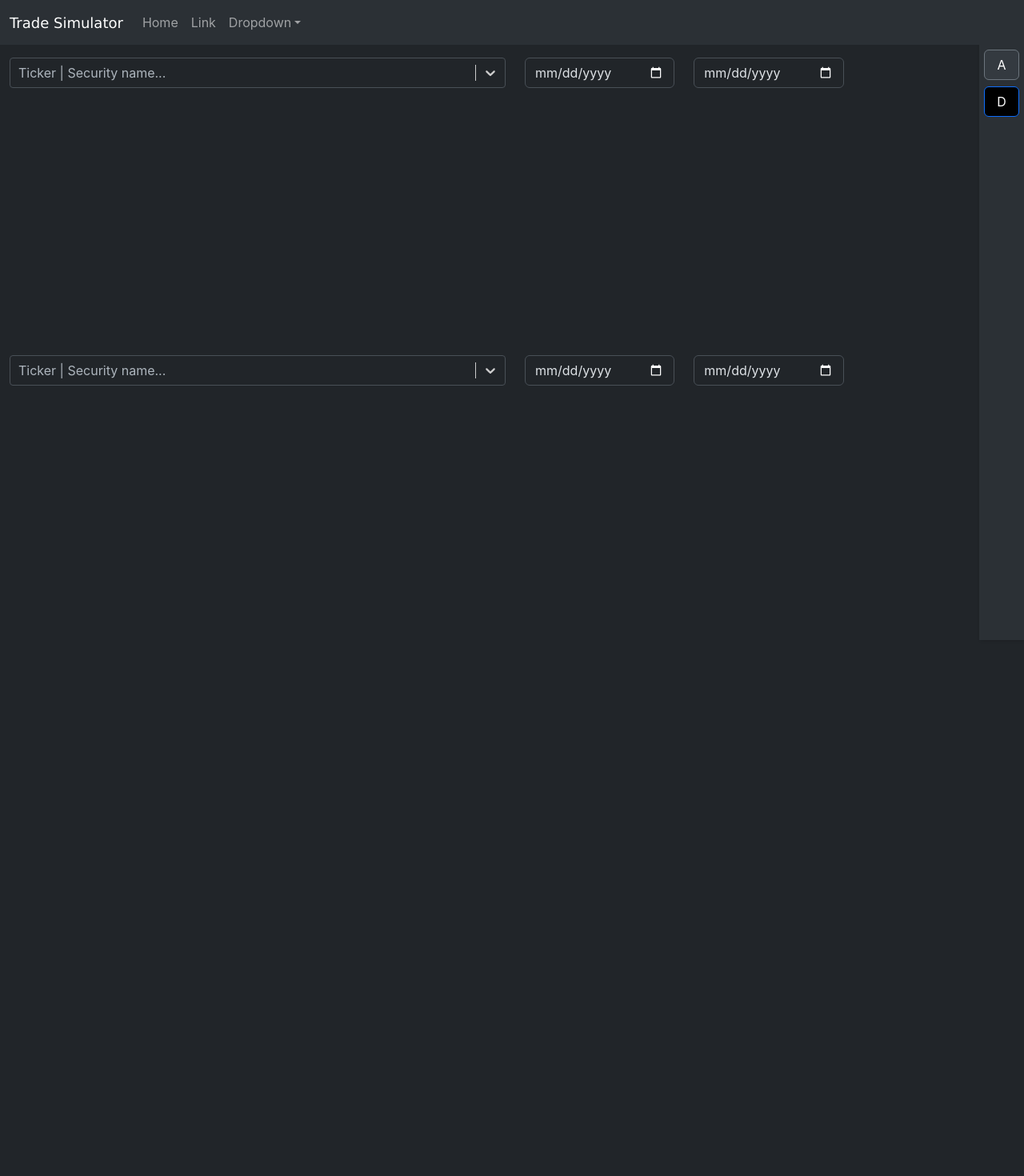
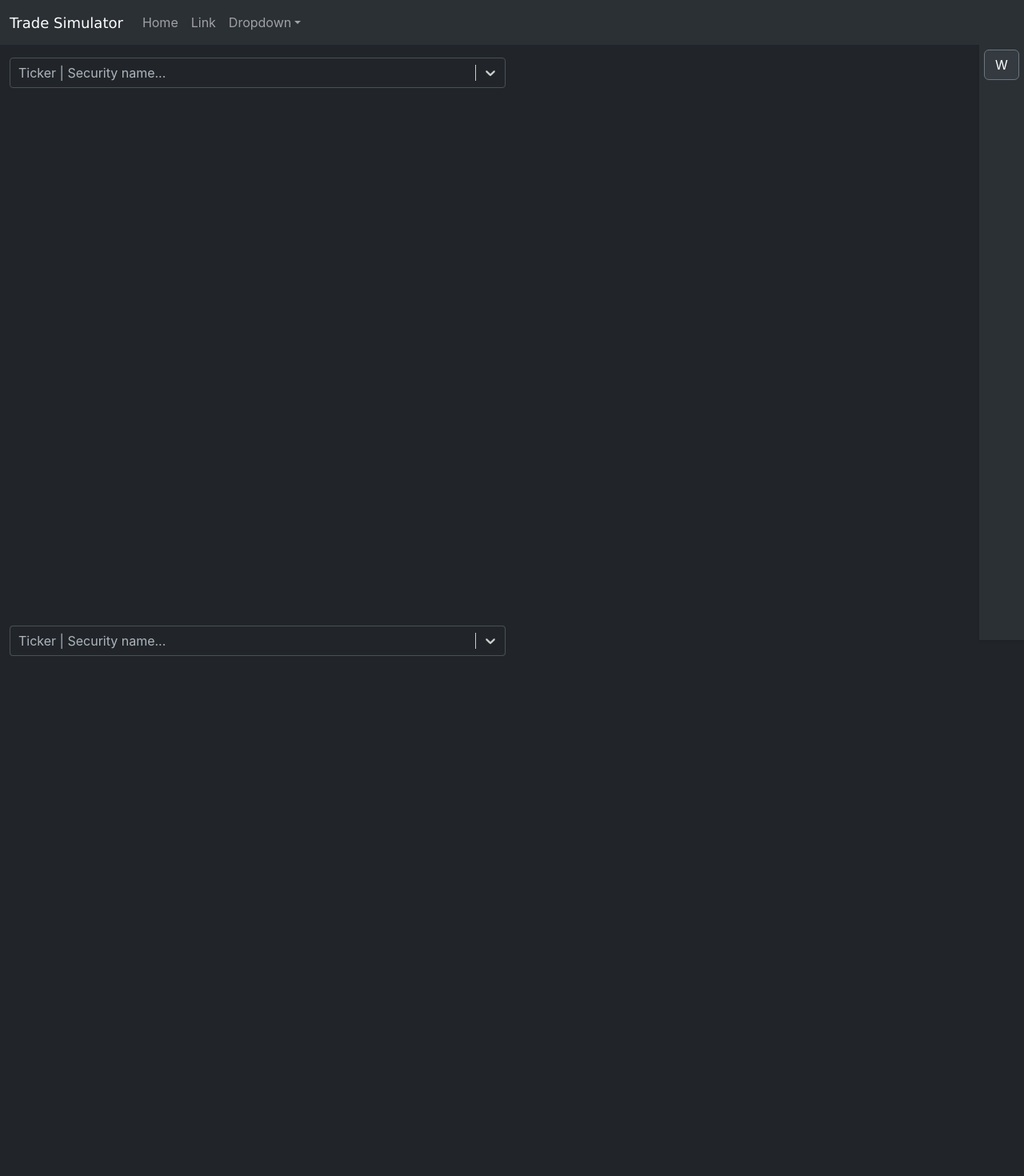
Before and after one commit to benWillan/trade-simulator, a React (Create React App) app in the folder WebApi/ClientApp/: page / in a window 1280 px wide. Shown: the top 1470 px of the page at 80% size. Before the commit the page ends 800 px from the top, so only its background shows below. Built offline with nearby package versions, Linux system fonts and the light colour scheme.

Commit message:
[refactor] 4 charts with OffCanvas

```diff
--- a/WebApi/ClientApp/src/App.tsx
+++ b/WebApi/ClientApp/src/App.tsx
@@ -7,26 +7,26 @@ import { useState } from 'react';
 
 function App() {
 
-  const [offCanvasVisibility, setOffcanvasVisibility] = useState<boolean>(false);
+  const [offCanvasVisibility, setOffCanvasVisibility] = useState<boolean>(false);
 
-  const showOffcanvas = () => {
+  const showOffCanvas = () => {
 
-    setOffcanvasVisibility(true);
+    setOffCanvasVisibility(true);
 
   }
 
-  const closeOffcanvas = () => {
+  const hideOffCanvas = () => {
 
-    setOffcanvasVisibility(false);
+    setOffCanvasVisibility(false);
 
   }
 
   return (
     <>
       <NavBar></NavBar>
-      <ContainerFluid chartsRendered={2}></ContainerFluid>
-      <Sidebar onShowOffcanvas={showOffcanvas}></Sidebar>
-      <OffCanvas visibility={offCanvasVisibility} onClose={closeOffcanvas} ></OffCanvas>
+      <ContainerFluid chartsRendered={4} isOffCanvasVisible={offCanvasVisibility}></ContainerFluid>
+      <Sidebar onWatchListShow={showOffCanvas}></Sidebar>
+      <OffCanvas visibility={offCanvasVisibility} onWatchListHide={hideOffCanvas} ></OffCanvas>
     </>
   );
 }
--- a/WebApi/ClientApp/src/components/charting/StockChart.tsx
+++ b/WebApi/ClientApp/src/components/charting/StockChart.tsx
@@ -78,7 +78,7 @@ function StockChart() {
           <AutocompleteInput onAutoCompleteSelect={handleStockSelect}></AutocompleteInput>
         </Col>
         <Col>
-          <StockChartDate onDateChange={handleDateChange} startDate={graphData?.stockQuotes[0].date.split("T")[0]} endDate={graphData?.stockQuotes.at(-1)?.date.split("T")[0]}></StockChartDate>
+          {/* <StockChartDate onDateChange={handleDateChange} startDate={graphData?.stockQuotes[0].date.split("T")[0]} endDate={graphData?.stockQuotes.at(-1)?.date.split("T")[0]}></StockChartDate> */}
         </Col>
       </Row>
       {/* height compensates for (~230px): Navbar, echarts datazoom and (stock/ticker + date) element heights */}
--- a/WebApi/ClientApp/src/components/charting/StockChartDate.tsx
+++ b/WebApi/ClientApp/src/components/charting/StockChartDate.tsx
@@ -25,11 +25,10 @@ function StockChartDate({onDateChange, startDate, endDate}: Props) {
     <Container fluid className='px-0 py-0'>
       <Form>
         <Row>
-          {/* <Col lg='4'></Col> */}
           <Col>
             <Form.Group className="mb-3" controlId="exampleForm.ControlInput1">
               {/* <Form.Label>Start Date</Form.Label> */}
-              <Form.Control type="date" onChange={(e) => {
+              <Form.Control style={{width: "142px"}} type="date" onChange={(e) => {
                 setLocalStartDate(e.target.value);
                 onDateChange(e.target.value, "start");
               }} value={localStartDate}/>
@@ -38,7 +37,7 @@ function StockChartDate({onDateChange, startDate, endDate}: Props) {
           <Col>
             <Form.Group className="mb-3" controlId="exampleForm.ControlTextarea1">
               {/* <Form.Label>End Date</Form.Label> */}
-              <Form.Control type='date' onChange={(e) => {
+              <Form.Control style={{width: "142px"}} type='date' onChange={(e) => {
                 setLocalEndDate(e.target.value);
                 onDateChange(e.target.value, "end");
               }} value={localEndDate}/>
--- a/WebApi/ClientApp/src/components/general/Sidebar.tsx
+++ b/WebApi/ClientApp/src/components/general/Sidebar.tsx
@@ -4,20 +4,20 @@ import { Nav } from "react-bootstrap";
 import {Button} from "react-bootstrap";
 
 type Props = {
-  onShowOffcanvas: () => void;
+  onWatchListShow: () => void;
 }
 
-const Sidebar = ({onShowOffcanvas}: Props) => {
+const Sidebar = ({onWatchListShow}: Props) => {
 
   return (
     <div
       className="bg-body-tertiary"
       style={{
-        height: "100vh",         // Full height
-        width: "56px",          // Sidebar width
-        position: "fixed",       // Stick to side
+        height: "100vh",              // Full height
+        width: "56px",                // Sidebar width
+        position: "fixed",            // Stick to side
         top: 0,
-        right: 0,                 // Change to "right: 0" if you want it on the right
+        right: 0,                     // Change to "right: 0" if you want it on the right
         backgroundColor: "#343a40", // Bootstrap dark color
         paddingTop: "20px",
         display: "flex",
@@ -42,11 +42,11 @@ const Sidebar = ({onShowOffcanvas}: Props) => {
         <Nav.Link href="/services" className="text-white">Services</Nav.Link>
         <Nav.Link href="/contact" className="text-white">Contact</Nav.Link> */}
         <div style={{position: "absolute", top: "62px", width: "100%", textAlign: "center"}}>
-          <Button onClick={onShowOffcanvas} variant="secondary" className="bg-body-secondary" style={{width: "80%"}}>A</Button>
+          <Button onClick={onWatchListShow} variant="secondary" className="bg-body-secondary" style={{width: "80%"}}>W</Button>
         </div>
-        <div style={{position: "absolute", top: "108px", width: "100%", textAlign: "center"}}>
+        {/* <div style={{position: "absolute", top: "108px", width: "100%", textAlign: "center"}}>
           <Button style={{width: "80%", backgroundColor: "black"}}>D</Button>
-        </div>
+        </div> */}
       </Nav>
     </div>
   );
--- a/WebApi/ClientApp/src/components/topLevel/ContainerFluid.tsx
+++ b/WebApi/ClientApp/src/components/topLevel/ContainerFluid.tsx
@@ -6,36 +6,54 @@ import '../../css/global.css'
 //  external.
 import Row from 'react-bootstrap/Row';
 import Col from 'react-bootstrap/Col';
+import OffCanvas from '../general/OffCanvas';
+import { useState } from 'react';
 
 type Props = {
   chartsRendered: 1 | 2 | 3 | 4;
+  isOffCanvasVisible: boolean;
 }
 
-export function ContainerFluid({chartsRendered}: Props) {
+export function ContainerFluid({chartsRendered, isOffCanvasVisible}: Props) {
 
   return (
     <Container fluid className='stock-chart-container'>
       {chartsRendered === 1 && (
         <Row style={{ display: 'flex' }}>
-          <Col style={{ flex: '0 0 83.333%'}} className='py-3 chart-container'>
+          {isOffCanvasVisible ? (
+            <Col style={{ flex: '0 0 calc(100vw - 380px)'}} className='py-3 chart-container'>
               <StockChart></StockChart>
             </Col>
-          <Col style={{ flex: '0 0 16.666%' }}></Col>
+          ) : (
+            <Col style={{ flex: '0 0 calc(100vw - 56px)'}} className='py-3 chart-container'>
+              <StockChart></StockChart>
+            </Col>
+          )}
         </Row>
       )}
       {chartsRendered === 2 && (
         <>
         <Row style={{ display: 'flex' }}>
-          <Col style={{ flex: '0 0 83.332%' }} className='py-3 chart-container'>
+          {isOffCanvasVisible ? (
+            <Col style={{ flex: '0 0 calc(100vw - 380px)'}} className='py-3 chart-container'>
               <StockChart></StockChart>
             </Col>
-          <Col style={{ flex: '0 0 16.666%' }}></Col>
+          ) : (
+            <Col style={{ flex: '0 0 calc(100vw - 56px)'}} className='py-3 chart-container'>
+              <StockChart></StockChart>
+            </Col>
+          )}
         </Row>
         <Row style={{ display: 'flex' }}>
-          <Col style={{ flex: '0 0 83.332%' }} className='py-3 chart-container'>
+          {isOffCanvasVisible ? (
+            <Col style={{ flex: '0 0 calc(100vw - 380px)'}} className='py-3 chart-container'>
               <StockChart></StockChart>
             </Col>
-          <Col style={{ flex: '0 0 16.666%' }}></Col>
+          ) : (
+            <Col style={{ flex: '0 0 calc(100vw - 56px)'}} className='py-3 chart-container'>
+              <StockChart></StockChart>
+            </Col>
+          )}
         </Row>
         </>
       )}
@@ -61,22 +79,47 @@ export function ContainerFluid({chartsRendered}: Props) {
       {chartsRendered === 4 && (
         <>
         <Row style={{ display: 'flex' }}>
-          <Col style={{ flex: '0 0 41.666%' }} className='py-3 chart-container'>
+          {isOffCanvasVisible ? (
+            <>
+              <Col style={{ flex: '0 0 calc(50vw - 190px)'}} className='py-3 chart-container'>
                 <StockChart></StockChart>
               </Col>
-          <Col style={{ flex: '0 0 41.666%' }} className='py-3 chart-container'>
+              <Col style={{ flex: '0 0 calc(50vw - 190px)'}} className='py-3 chart-container'>
                 <StockChart></StockChart>
               </Col>
-          <Col style={{ flex: '0 0 16.666%' }}></Col>
+            </>
+          ) : (
+            <>
+              <Col style={{ flex: '0 0 calc(50vw - 56px)'}} className='py-3 chart-container'>
+                <StockChart></StockChart>
+              </Col>
+              <Col style={{ flex: '0 0 calc(50vw - 56px)'}} className='py-3 chart-container'>
+                <StockChart></StockChart>
+              </Col>
+            </>
+          )}
         </Row>
         <Row style={{ display: 'flex' }}>
-          <Col style={{ flex: '0 0 41.666%' }} className='py-3 chart-container'>
+          {isOffCanvasVisible ? (
+            <>
+              <Col style={{ flex: '0 0 calc(50vw - 190px)'}} className='py-3 chart-container'>
                 <StockChart></StockChart>
               </Col>
-          <Col style={{ flex: '0 0 41.666%' }} className='py-3 chart-container'>
+              <Col style={{ flex: '0 0 calc(50vw - 190px)'}} className='py-3 chart-container'>
                 <StockChart></StockChart>
               </Col>
-          <Col style={{ flex: '0 0 16.666%' }}></Col>
+            </>
+          ) : (
+            <>
+              <Col style={{ flex: '0 0 calc(50vw - 56px)'}} className='py-3 chart-container'>
+                <StockChart></StockChart>
+              </Col>
+              <Col style={{ flex: '0 0 calc(50vw - 56px)'}} className='py-3 chart-container'>
+                <StockChart></StockChart>
+              </Col>
+            </>
+
+          )}
         </Row>
         </>
       )}
```
Also changed, not shown: WebApi/ClientApp/src/components/general/OffCanvas.tsx (+154 -47 lines). Lines whose indentation alone changed are shown as unchanged.
